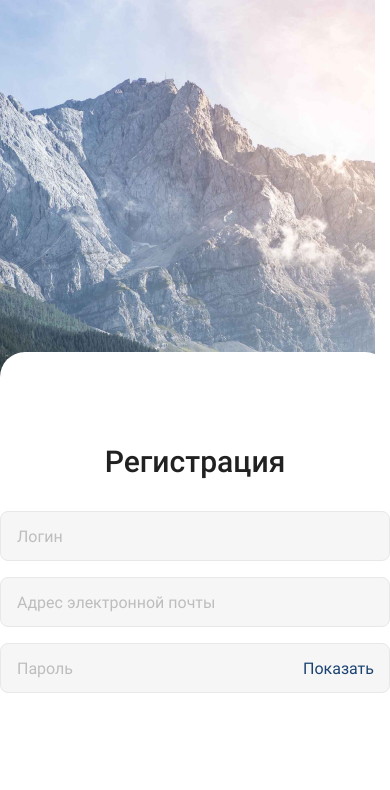
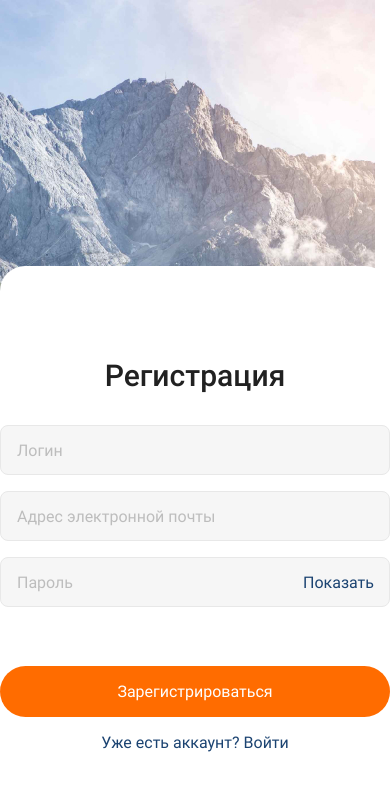
Before and after one commit to Dmytro80/rn-socials, a React Native app: screen / in a window 390 px wide. Shown: the top 790 px of the page. Built offline with nearby package versions, Linux system fonts and the light colour scheme.

Commit message:
add handlerFocus on input

```diff
--- a/Screens/RegistrationScreen.jsx
+++ b/Screens/RegistrationScreen.jsx
@@ -5,11 +5,47 @@ import {
   ImageBackground,
   Text,
   TextInput,
+  TouchableOpacity,
+  TouchableWithoutFeedback,
+  Keyboard,
 } from "react-native";
 
+const initialState = {
+  login: "",
+  email: "",
+  password: "",
+};
+
+const initialFocusState = {
+  login: false,
+  email: false,
+  password: false,
+};
+
 export default function RegistrationScreen() {
+  const [state, setState] = useState(initialState);
   const [isShowPassword, setIsShowPassword] = useState(true);
+  const [isShowKeybord, setIsShowKeybord] = useState(false);
+  const [focus, setFocus] = useState(initialFocusState);
+
+  const keyboardHide = () => {
+    setIsShowKeybord(false);
+    Keyboard.dismiss();
+  };
+
+  const handlerSubmit = () => {
+    console.log(state);
+    keyboardHide();
+    setState(initialState);
+  };
+
+  const handlerFocus = (nameInput) => {
+    setIsShowKeybord(true);
+    setFocus((prevState) => ({ ...prevState, [nameInput]: true }));
+  };
+
   return (
+    <TouchableWithoutFeedback onPress={keyboardHide}>
       <View style={styles.container}>
         <ImageBackground
           style={styles.image}
@@ -17,24 +53,59 @@ export default function RegistrationScreen() {
         >
           <View style={styles.box}>
             <Text style={styles.title}>Регистрация</Text>
-          <View style={styles.form}>
+            <View
+              style={{ ...styles.form, marginBottom: isShowKeybord ? 205 : 92 }}
+            >
               <TextInput
-              style={styles.input}
+                style={{
+                  ...styles.input,
+                  borderColor: focus.login ? "#FF6C00" : "#E8E8E8",
+                }}
+                value={state.login}
                 placeholder="Логин"
                 placeholderTextColor="#BDBDBD"
+                onFocus={() => handlerFocus("login")}
+                onBlur={() =>
+                  setFocus((prevState) => ({ ...prevState, login: false }))
+                }
+                onChangeText={(value) =>
+                  setState((prevState) => ({ ...prevState, login: value }))
+                }
               />
               <TextInput
-              style={styles.input}
+                style={{
+                  ...styles.input,
+                  borderColor: focus.email ? "#FF6C00" : "#E8E8E8",
+                }}
+                value={state.email}
                 placeholder="Адрес электронной почты"
                 placeholderTextColor="#BDBDBD"
+                onFocus={() => handlerFocus("email")}
+                onBlur={() =>
+                  setFocus((prevState) => ({ ...prevState, email: false }))
+                }
+                onChangeText={(value) =>
+                  setState((prevState) => ({ ...prevState, email: value }))
+                }
               />
               <View style={{ marginBottom: 43, position: "relative" }}>
                 <TextInput
-                style={styles.input}
+                  style={{
+                    ...styles.input,
+                    borderColor: focus.password ? "#FF6C00" : "#E8E8E8",
+                  }}
+                  value={state.password}
                   marginBottom={0}
                   placeholder="Пароль"
                   placeholderTextColor="#BDBDBD"
                   secureTextEntry={isShowPassword}
+                  onFocus={() => handlerFocus("password")}
+                  onBlur={() =>
+                    setFocus((prevState) => ({ ...prevState, password: false }))
+                  }
+                  onChangeText={(value) =>
+                    setState((prevState) => ({ ...prevState, password: value }))
+                  }
                 />
                 <Text
                   style={styles.inputBtn}
@@ -43,10 +114,19 @@ export default function RegistrationScreen() {
                   Показать
                 </Text>
               </View>
+              <TouchableOpacity
+                style={styles.submitBtn}
+                activeOpacity={0.7}
+                onPress={handlerSubmit}
+              >
+                <Text style={styles.titleBtn}>Зарегистрироваться</Text>
+              </TouchableOpacity>
+              <Text style={styles.textLink}>Уже есть аккаунт? Войти</Text>
             </View>
           </View>
         </ImageBackground>
       </View>
+    </TouchableWithoutFeedback>
   );
 }
 
@@ -67,7 +147,6 @@ const styles = StyleSheet.create({
     borderTopRightRadius: 25,
   },
   form: {
-    marginBottom: 92,
     marginTop: 32,
   },
   title: {
@@ -75,7 +154,7 @@ const styles = StyleSheet.create({
     fontFamily: "Roboto-Medium",
     fontWeight: "500",
     fontSize: 30,
-    lineLeight: 35,
+    lineHeight: 35,
     textAlign: "center",
     letterSpacing: 0.01,
     color: "#212121",
@@ -91,7 +170,7 @@ const styles = StyleSheet.create({
     fontFamily: "Roboto-Regular",
     fontWeight: "400",
     fontSize: 16,
-    lineLeight: 19,
+    lineHeight: 19,
   },
   inputBtn: {
     position: "absolute",
@@ -100,7 +179,30 @@ const styles = StyleSheet.create({
     fontFamily: "Roboto-Regular",
     fontWeight: "400",
     fontSize: 16,
-    lineLeight: 19,
+    lineHeight: 19,
+    color: "#1B4371",
+  },
+  submitBtn: {
+    marginBottom: 16,
+    height: 51,
+    backgroundColor: "#FF6C00",
+    borderRadius: 100,
+    justifyContent: "center",
+    alignItems: "center",
+  },
+  titleBtn: {
+    fontFamily: "Roboto-Regular",
+    fontWeight: "400",
+    fontSize: 16,
+    lineHeight: 19,
+    color: "#ffffff",
+  },
+  textLink: {
+    textAlign: "center",
+    fontFamily: "Roboto-Regular",
+    fontWeight: "400",
+    fontSize: 16,
+    lineHeight: 19,
     color: "#1B4371",
   },
 });
```
Lines whose indentation alone changed are shown as unchanged.
